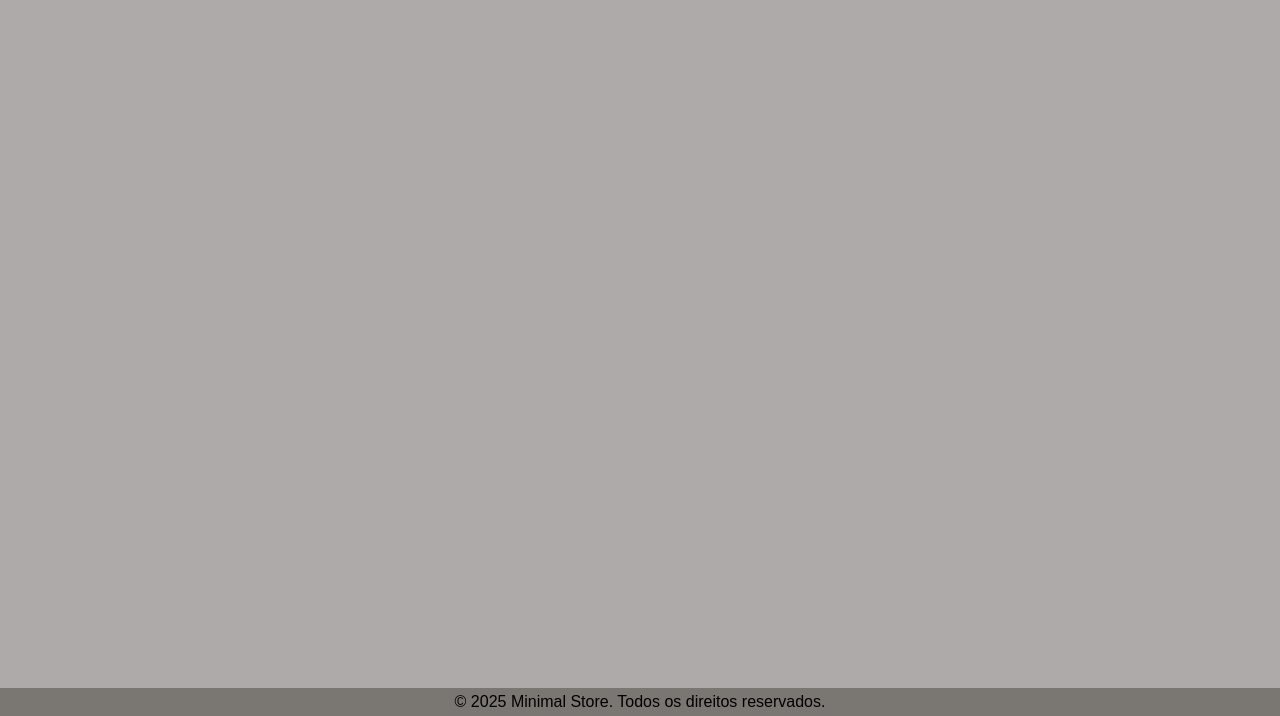
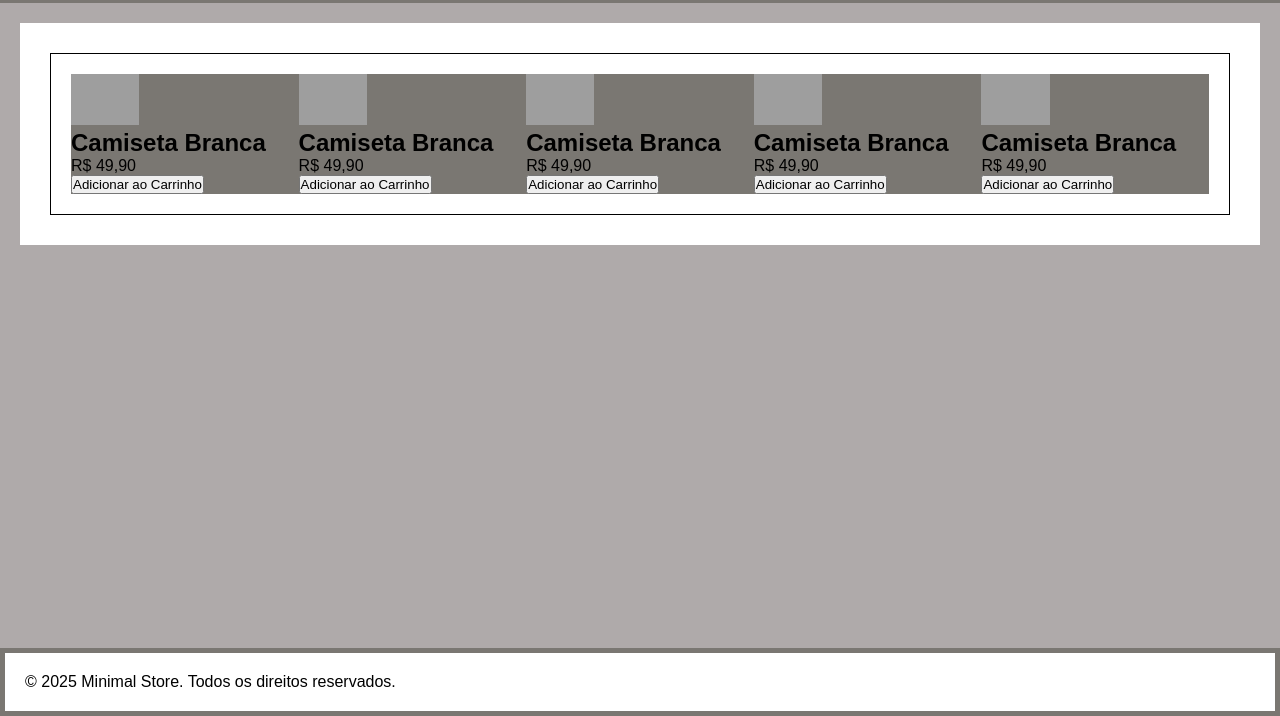
Before and after one commit to MatheusOLaw/minimal-store, a plain HTML site: page Minimal-Store/index.html in a window 1280 px wide. Shown: the part 84-800 px from the top of the page. Drawn offline with Linux system fonts and the light colour scheme; grey boxes are pictures that could not be loaded.

Commit message:
adicionando caixa de itens

```diff
--- a/Minimal-Store/index.html
+++ b/Minimal-Store/index.html
@@ -27,9 +27,43 @@
 
         <main class="site-main">
             <div class="container">
-                <section class="produtos">
+                <div class="white-box">
+                    <div class="items">
+                        <div class="item">
+                            <div class="product">
+                            <img src="https://cdn.b4c.inf.br/storage/amasterepi/1000/camiseta-mc-malha-pv-branca-tam-pp-1686158102.png" alt="Camiseta Branca">
+                            <h2 class="item-title">Camiseta Branca</h2>
+                            <p class="item-price">R$ 49,90</p>
+                            <button class="add-to-cart-btn">Adicionar ao Carrinho</button>
+                            </div>
+                            <div class="product">
+                            <img src="https://cdn.b4c.inf.br/storage/amasterepi/1000/camiseta-mc-malha-pv-branca-tam-pp-1686158102.png" alt="Camiseta Branca">
+                            <h2 class="item-title">Camiseta Branca</h2>
+                            <p class="item-price">R$ 49,90</p>
+                            <button class="add-to-cart-btn">Adicionar ao Carrinho</button>
+                            </div>
+                            <div class="product">
+                            <img src="https://cdn.b4c.inf.br/storage/amasterepi/1000/camiseta-mc-malha-pv-branca-tam-pp-1686158102.png" alt="Camiseta Branca">
+                            <h2 class="item-title">Camiseta Branca</h2>
+                            <p class="item-price">R$ 49,90</p>
+                            <button class="add-to-cart-btn">Adicionar ao Carrinho</button>
+                            </div>
+                            <div class="product">
+                            <img src="https://cdn.b4c.inf.br/storage/amasterepi/1000/camiseta-mc-malha-pv-branca-tam-pp-1686158102.png" alt="Camiseta Branca">
+                            <h2 class="item-title">Camiseta Branca</h2>
+                            <p class="item-price">R$ 49,90</p>
+                            <button class="add-to-cart-btn">Adicionar ao Carrinho</button>
+                            </div>
+                            <div class="product">
+                            <img src="https://cdn.b4c.inf.br/storage/amasterepi/1000/camiseta-mc-malha-pv-branca-tam-pp-1686158102.png" alt="Camiseta Branca">
+                            <h2 class="item-title">Camiseta Branca</h2>
+                            <p class="item-price">R$ 49,90</p>
+                            <button class="add-to-cart-btn">Adicionar ao Carrinho</button>
+                            </div>
+                        </div>
+                    </div>
 
-                </section>
+                </div>
 
 
 
--- a/Minimal-Store/styles.css
+++ b/Minimal-Store/styles.css
@@ -16,9 +16,20 @@
 
 
             .container {
-                max-width: 1200px;
+                background-color: white;
+                display: flex;
+                flex-direction: row;
+                align-items: center;
                 margin: 0 auto;
-                padding:0 20px;
+                padding: 20px;
+            }
+
+            .white-box {
+                background-color: #fff;
+                border: 1px solid #000;
+                padding: 20px;
+                margin: 10px;
+                flex: 1;
             }
 
             .site-header {
@@ -73,3 +84,23 @@
                 background-color: #222;
                 color: #000;
             }
+
+            .items {
+                display: flex;
+                grid-template-columns: repeat(3, 1fr);
+                grid-gap:  20px;
+
+            }
+
+            .item {
+                background-color:rgb(122, 119, 114);
+                display: flex;
+                flex-direction: row;
+                position: relative;
+            }
+
+            .item img {
+                max-width: 30%;
+                height: auto;
+                margin-right: 10px;
+            }
```
